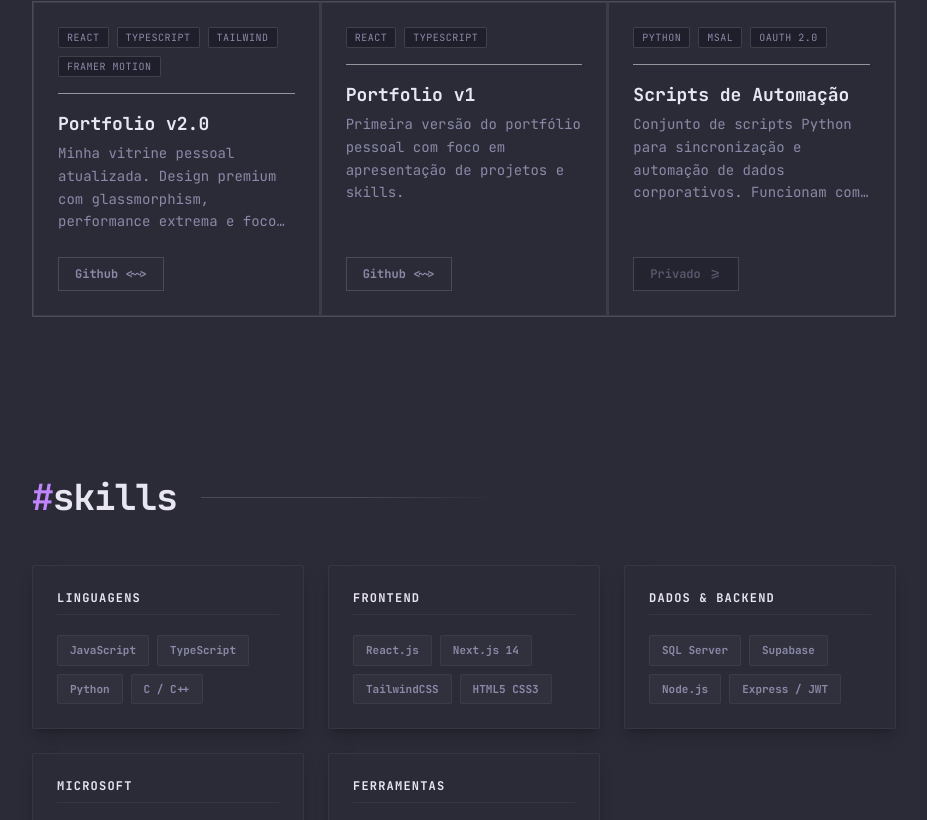
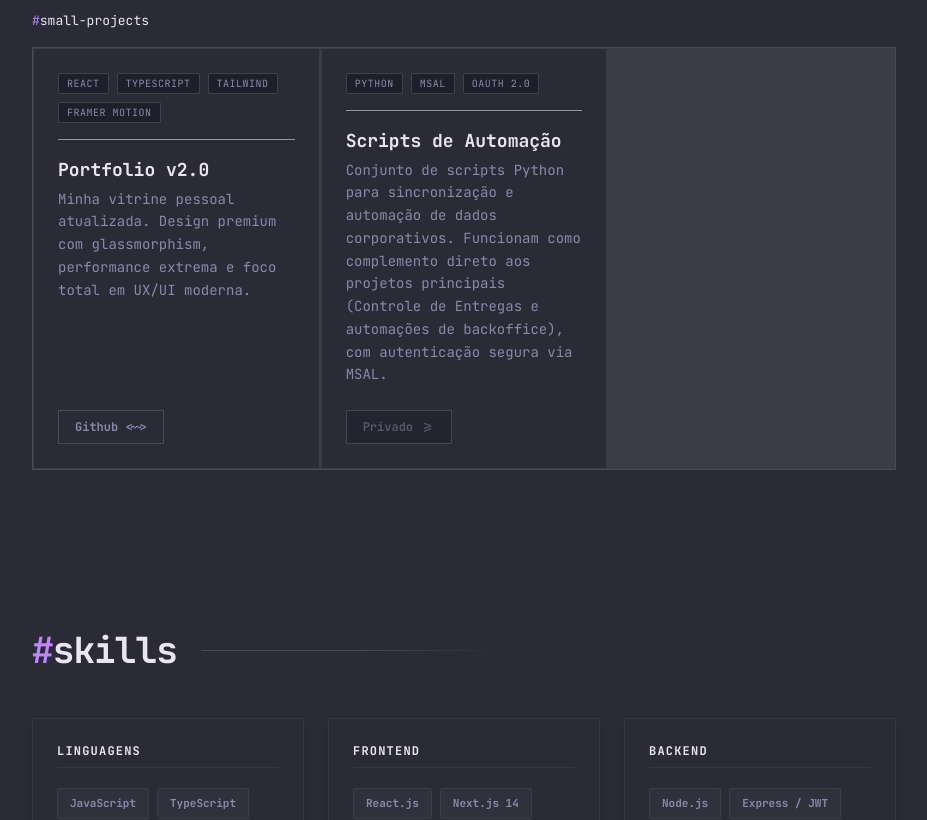
Before and after one commit to geandreac/portfolio-geandre, a React (Vite) app: page / in a window 1280 px wide. Shown: the part 1502-2322 px from the top of the page, without its empty margins (200-1127 px from the left). Built offline with nearby package versions, Linux system fonts and the light colour scheme.

Commit message:
ajustes em small projects - ui/ux

```diff
--- a/src/components/ui/ProjectCard.tsx
+++ b/src/components/ui/ProjectCard.tsx
@@ -39,7 +39,7 @@ export const ProjectCard: React.FC<ProjectCardProps> = ({
       <div className="flex-1">
         <h3 className="font-bold text-lg text-text mb-1 group-hover:text-purple transition-colors duration-300">{name}</h3>
         {note && <p className="text-xs text-purple/80 italic mb-3">{note}</p>}
-        <p className="text-sm text-muted leading-relaxed line-clamp-4">{desc}</p>
+        <p className="text-sm text-muted leading-relaxed">{desc}</p>
       </div>
 
       <div className="flex flex-wrap gap-3 mt-2">
--- a/src/data/projects.ts
+++ b/src/data/projects.ts
@@ -27,13 +27,6 @@ export const smallProjects = [
     linkLabel: 'Github <~>',
   },
   {
-    name: 'Portfolio v1',
-    stack: ['React', 'TypeScript'],
-    desc: 'Primeira versão do portfólio pessoal com foco em apresentação de projetos e skills.',
-    link: 'https://github.com/geandreac/portfolio-geandre-old', // Supondo que o v1 esteja em outro lugar ou renomeado
-    linkLabel: 'Github <~>',
-  },
-  {
     name: 'Scripts de Automação',
     stack: ['Python', 'MSAL', 'OAuth 2.0'],
     desc: 'Conjunto de scripts Python para sincronização e automação de dados corporativos. Funcionam como complemento direto aos projetos principais (Controle de Entregas e automações de backoffice), com autenticação segura via MSAL.',
--- a/src/data/skills.ts
+++ b/src/data/skills.ts
@@ -1,7 +1,8 @@
 export const skills = [
   { title: 'Linguagens',    items: ['JavaScript', 'TypeScript', 'Python', 'C / C++'] },
   { title: 'Frontend',      items: ['React.js', 'Next.js 14', 'TailwindCSS', 'HTML5 CSS3'] },
-  { title: 'Dados & Backend', items: ['SQL Server', 'Supabase', 'Node.js', 'Express / JWT'] },
+  { title: 'Backend',       items: ['Node.js', 'Express / JWT', 'Supabase'] },
+  { title: 'Dados & BI',    items: ['Power BI', 'SQL Server', 'SQL'] },
+  { title: 'Ferramentas',   items: ['Git / GitHub', 'Vercel', 'IA para Produtividade', 'Automação de Processos'] },
   { title: 'Microsoft',     items: ['Power Apps', 'Power Automate', 'SharePoint', 'Graph API'] },
-  { title: 'Ferramentas',   items: ['Git / GitHub', 'Vercel', 'Postman', 'Vite / Figma'] },
 ];
--- a/src/styles/globals.css
+++ b/src/styles/globals.css
@@ -1,8 +1,28 @@
-@import url('https://fonts.googleapis.com/css2?family=JetBrains+Mono:ital,wght@0,100..800;1,100..800&display=swap');
+@font-face {
+  font-family: 'JetBrains Mono';
+  src: url('/fonts/jetbrains-mono-regular.ttf') format('truetype');
+  font-weight: 400;
+  font-style: normal;
+  font-display: swap;
+}
+
+@font-face {
+  font-family: 'JetBrains Mono';
+  src: url('/fonts/jetbrains-mono-bold.ttf') format('truetype');
+  font-weight: 700;
+  font-style: normal;
+  font-display: swap;
+}
 
 @tailwind base;
 @tailwind components;
 @tailwind utilities;
+
+@layer base {
+  * {
+    font-family: 'JetBrains Mono', monospace !important;
+  }
+}
 
 * {
   box-sizing: border-box;
@@ -12,10 +32,6 @@
 
 html {
   scroll-behavior: smooth;
-}
-
-body, h1, h2, h3, h4, h5, h6, button, input, select, textarea {
-  font-family: 'JetBrains Mono', monospace !important;
 }
 
 body {
```
Also changed, not shown: public/fonts/jetbrains-mono-bold.ttf (added), public/fonts/jetbrains-mono-regular.ttf (added).
